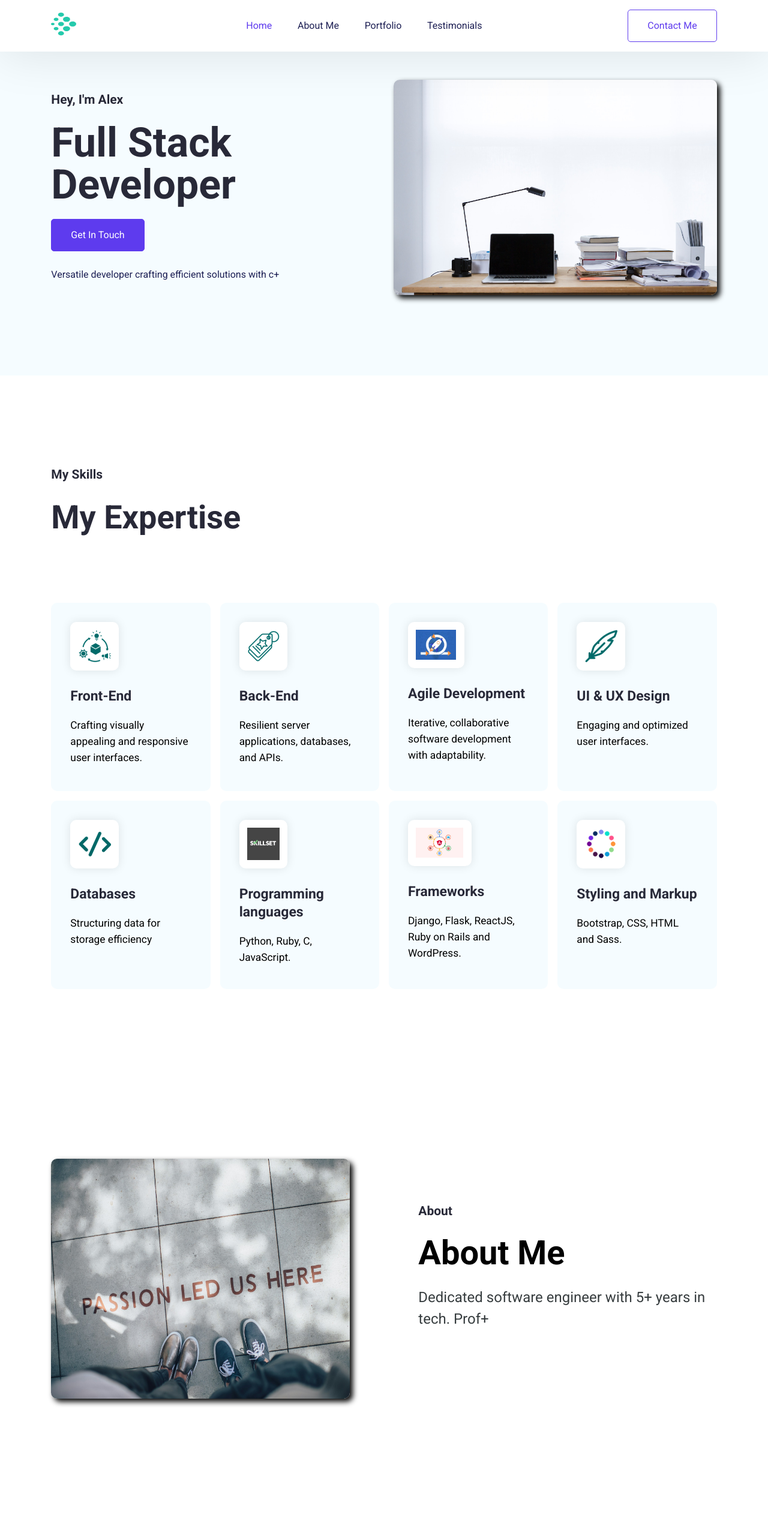
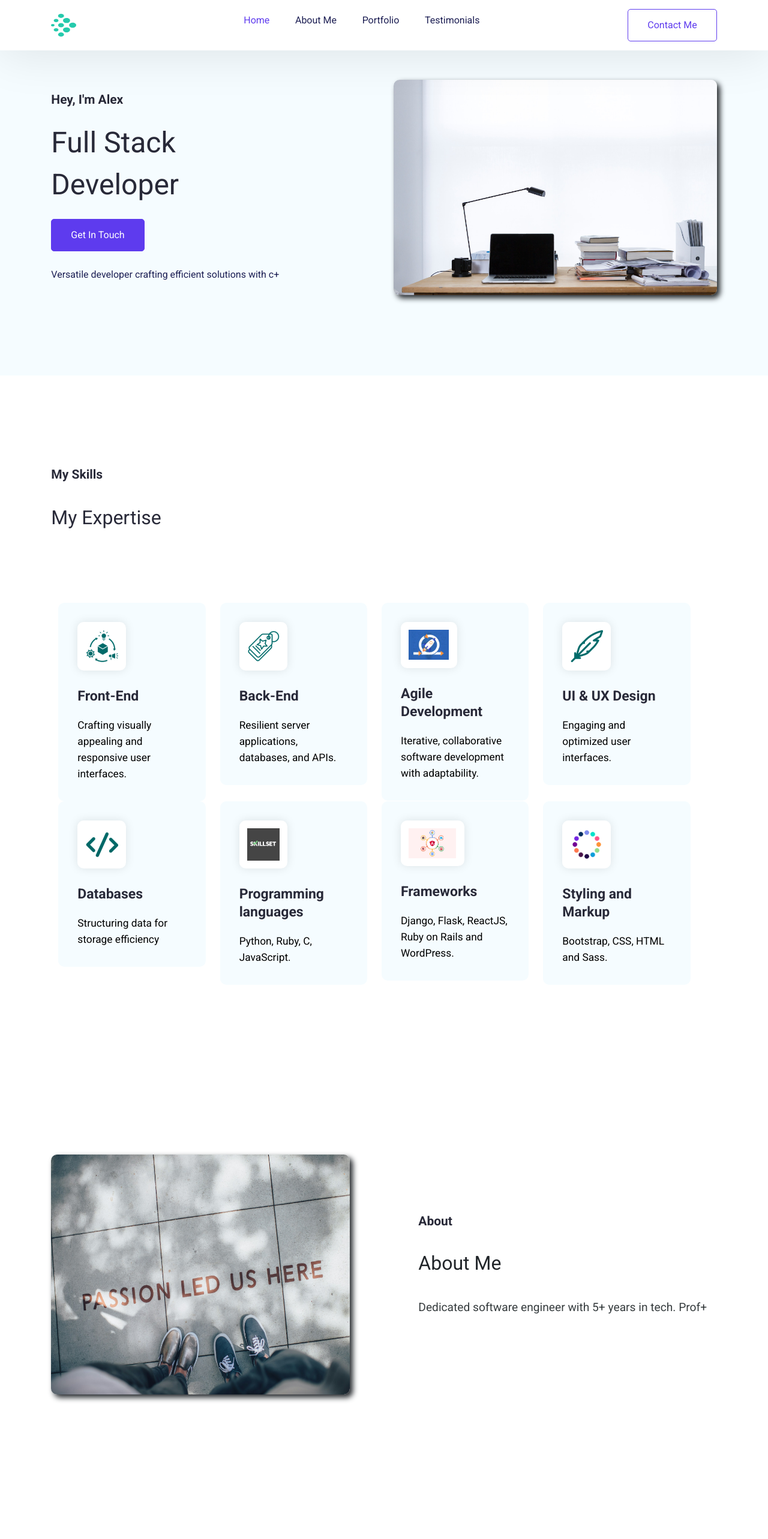
Before and after one commit to alex-njuguna/alex-njuguna.github.io, a React (Vite) app: page / in a window 1280 px wide. Shown: the top 2566 px of the page at 60% size. Built offline with nearby package versions, Linux system fonts and the light colour scheme.

Commit message:
a few styling adjustments

```diff
--- a/index.html
+++ b/index.html
@@ -8,6 +8,7 @@
       content=""
     />
     <link rel="shortcut icon" href="public/logo.svg" type="image/x-icon">
+    <link href="https://cdn.jsdelivr.net/npm/bootstrap@5.3.3/dist/css/bootstrap.min.css" rel="stylesheet" integrity="sha384-QWTKZyjpPEjISv5WaRU9OFeRpok6YctnYmDr5pNlyT2bRjXh0JMhjY6hW+ALEwIH" crossorigin="anonymous">
 
     <!-- Font Family Link-->
     <link rel="preconnect" href="https://fonts.googleapis.com">
@@ -18,5 +19,6 @@
   <body>
     <div id="root"></div>
     <script type="module" src="/src/main.jsx"></script>
+    <script src="https://cdn.jsdelivr.net/npm/bootstrap@5.3.3/dist/js/bootstrap.bundle.min.js" integrity="sha384-YvpcrYf0tY3lHB60NNkmXc5s9fDVZLESaAA55NDzOxhy9GkcIdslK1eN7N6jIeHz" crossorigin="anonymous"></script>
   </body>
 </html>
--- a/src/App.css
+++ b/src/App.css
@@ -699,12 +699,12 @@ input[type="checkbox"] {
 
 
 .technologies button {
-  margin: 0.5rem;
-  padding: 0.5rem 1.5rem;
+  margin: 0.3rem;
+  padding: 0.3rem 1rem;
   border: none;
   background-color: crimson;
   color: #fff;
-  font-size: medium;
+  font-size: 14px;
   border-radius: 5px;
   transition: background-color 0.2s ease-in-out, color 0.2s ease-in-out, border 0.2s ease-in-out;
 }
--- a/src/Pages/Home/AboutMe.jsx
+++ b/src/Pages/Home/AboutMe.jsx
@@ -17,11 +17,11 @@ export default function AboutMe() {
       <div className="hero--section--content--box about--section--box">
         <div className="hero--section--content">
           <p className="section--title">About</p>
-          <h1 className="skills-section--heading">About Me</h1>
+          <h1 className="skills-section--heading" style={{fontSize: '2rem', fontWeight:'normal'}}>About Me</h1>
           <div className="about-me-description">
             <p
               className="hero--section-description"
-              style={{ marginBottom: "3rem", color: "#373d3f" }}
+              style={{ marginBottom: "2rem", color: "#373d3f", fontSize: "1.2rem" }}
             >
               <ReactTyped
                 strings={[
--- a/src/Pages/Home/HeroSection.jsx
+++ b/src/Pages/Home/HeroSection.jsx
@@ -7,11 +7,11 @@ export default function HeroSection() {
       <div className="hero--section--content--box">
         <div className="hero--section--content">
           <p className="section--title">Hey, I'm Alex</p>
-          <h1 className="hero--section--title">
+          <h5 className="hero--section--title"  style={{fontSize: '3rem', fontWeight:'normal'}}>
             <span className="hero--section-title--color">Full Stack</span>{" "}
             <br />
             Developer
-          </h1>
+          </h5>
           <Link to="Contact">
             <button className="btn btn-primary">Get In Touch</button>
           </Link>
--- a/src/Pages/Home/MyPortfolio.jsx
+++ b/src/Pages/Home/MyPortfolio.jsx
@@ -33,9 +33,11 @@ export default function MyPortfolio() {
           </button>
         </div>
       </div>
-      <div className="portfolio--section--container">
-        {data?.portfolio?.map((item, index) => (
-          <div key={index} className="portfolio--section--card">
+      <div className="container">
+        <div className="row">
+          {data?.portfolio?.map((item, index) => (
+          <div className="col-md-3">
+          <div key={index} className="card">
             <div className="portfolio--section--img">
               <iframe
                 src={item.src}
@@ -54,7 +56,7 @@ export default function MyPortfolio() {
                 <h3 className="portfolio--section--title">{item.title}</h3>
                 <p className="text-md">{item.description}</p>
               </div>
-              <div className="technologies">
+              <div className="technologies fs-6">
                 {item.technologies.map((technology) => (
                   <button key={technology}>{technology}</button>
                 ))}
@@ -84,7 +86,11 @@ export default function MyPortfolio() {
               </a>
             </div>
           </div>
+          </div>
+
         ))}
+        </div>
+
       </div>
     </section>
   );
--- a/src/Pages/Home/MySkills.jsx
+++ b/src/Pages/Home/MySkills.jsx
@@ -5,10 +5,12 @@ export default function MySkills() {
     <section className="skills--section" id="mySkills">
       <div className="portfolio--container">
         <p className="section--title">My Skills</p>
-        <h2 className="skills--section--heading">My Expertise</h2>
+        <h2 className="skills--section--heading" style={{fontSize: '2rem', fontWeight:'normal'}}>My Expertise</h2>
       </div>
-      <div className="skills--section--container">
+      <div className="container">
+        <div className="row">
         {data?.skills?.map((item, index) => (
+          <div className="col-md-3">
           <div key={index} className="skills--section--card">
             <div className="skills--section--img">
               <img src={item.src} alt="Product Chain" />
@@ -18,7 +20,11 @@ export default function MySkills() {
               <p className="skills--section--description">{item.description}</p>
             </div>
           </div>
+          </div>
+
         ))}
+        </div>
+
       </div>
     </section>
   );
```
